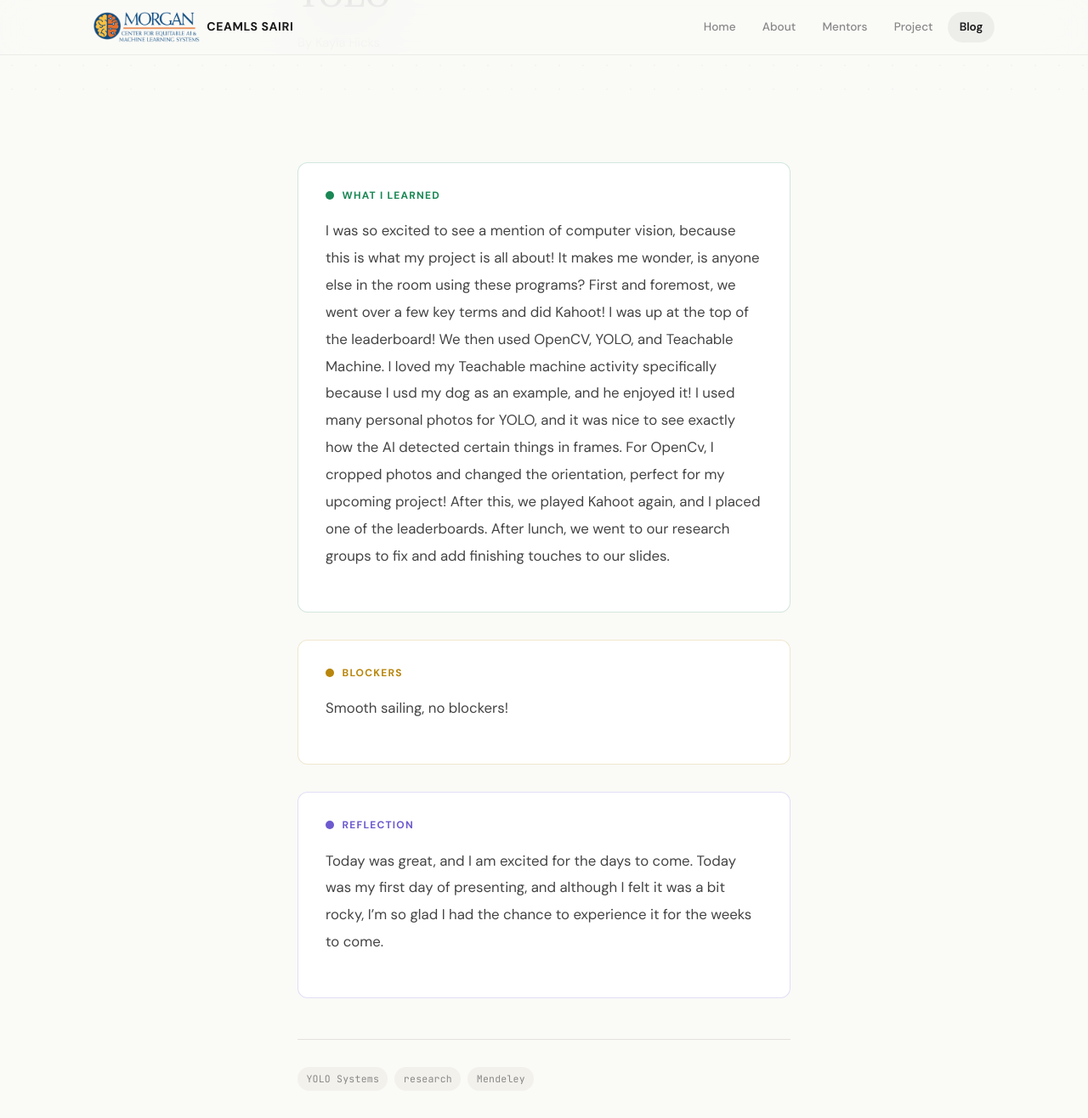
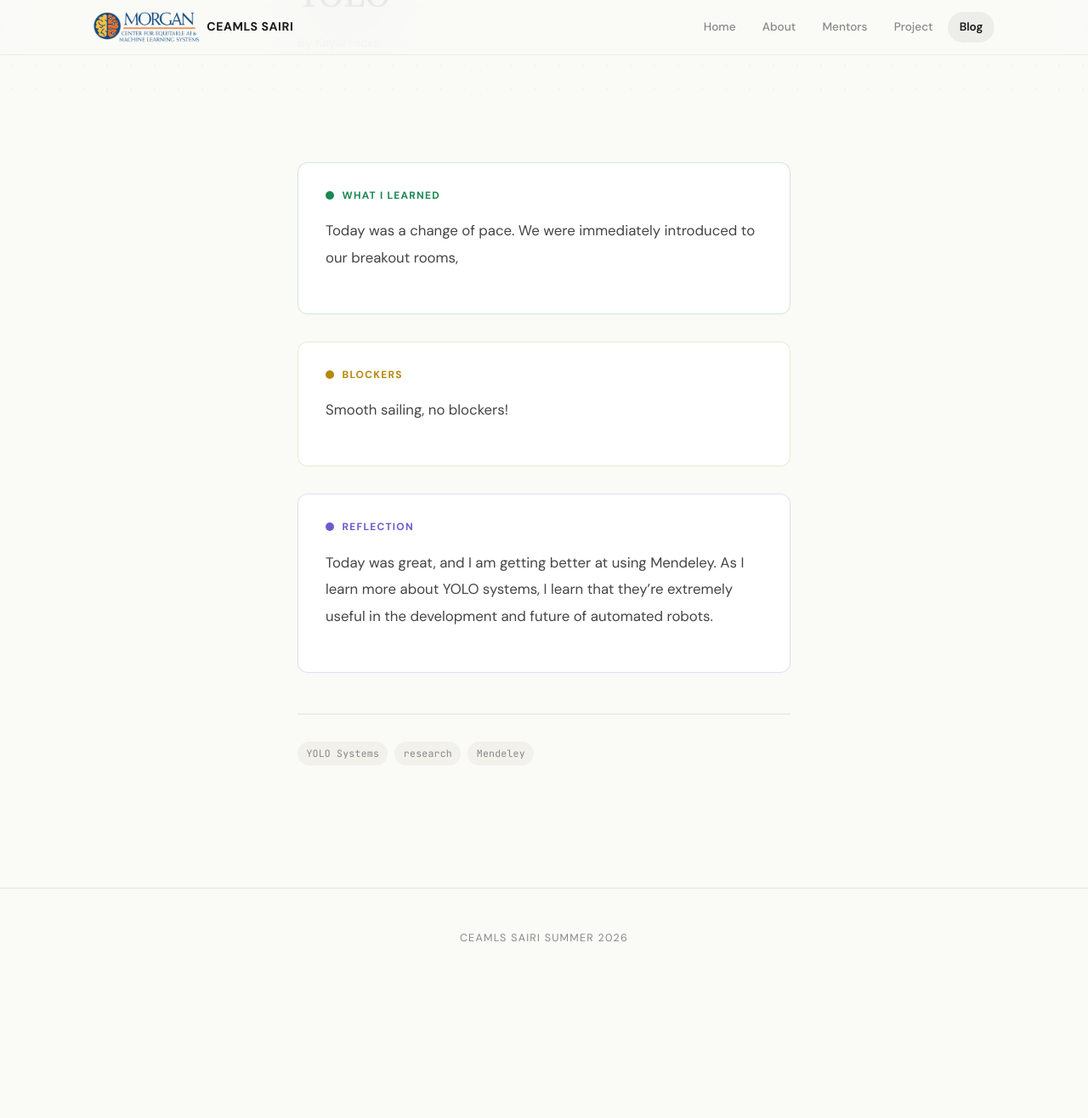
Before and after one commit to kaylahicks192/kaylahicks192ceamls26.github.io, a Jekyll site: the page built from _posts/2026-06-08-day-10.md, in a window 1280 px wide and 1400 px high, scrolled down 441 px. Shown: the top 1316 px of the window at 85% size. Built offline with Jekyll 4.4.1, drawn with Linux system fonts in a browser that asks for light colours; some web fonts are replaced; after the commit the page ends 1604 px from its top, so only the background shows below that.

Commit message:
Update 2026-06-08-day-10.md

```diff
--- a/_posts/2026-06-08-day-10.md
+++ b/_posts/2026-06-08-day-10.md
@@ -6,18 +6,12 @@ permalink: /day10.html
 tags: ["YOLO Systems", "research", "Mendeley", ]
 
 what_i_learned: |
-  I was so excited to see a mention of computer vision, because this is what my project is all about! It makes me wonder, is anyone else
-  in the room using these programs? First and foremost, we went over a few key terms and did Kahoot! I was up at the top of the leaderboard!
-  We then used OpenCV, YOLO, and Teachable Machine. I loved my Teachable machine activity specifically because I usd my dog
-  as an example, and he enjoyed it! I used many personal photos for YOLO, and it was nice to see exactly how the AI detected certain things
-  in frames. For OpenCv, I cropped photos and changed the orientation, perfect for my upcoming project! After this, we played Kahoot again, and
-  I placed one of the leaderboards. After lunch, we went to our research groups to fix and add finishing touches to our slides.
+  Today was a change of pace. We were immediately introduced to our breakout rooms,
 
 
 blockers: |
   Smooth sailing, no blockers!
 
 reflection: |
-  Today was great, and I am excited for the days to come. Today was my first day of presenting, and although I felt it was a bit rocky, I'm
-  so glad I had the chance to experience it for the weeks to come.
+  Today was great, and I am getting better at using Mendeley. As I learn more about YOLO systems, I learn that they're extremely useful in the development and future of automated robots.
 ---
```
